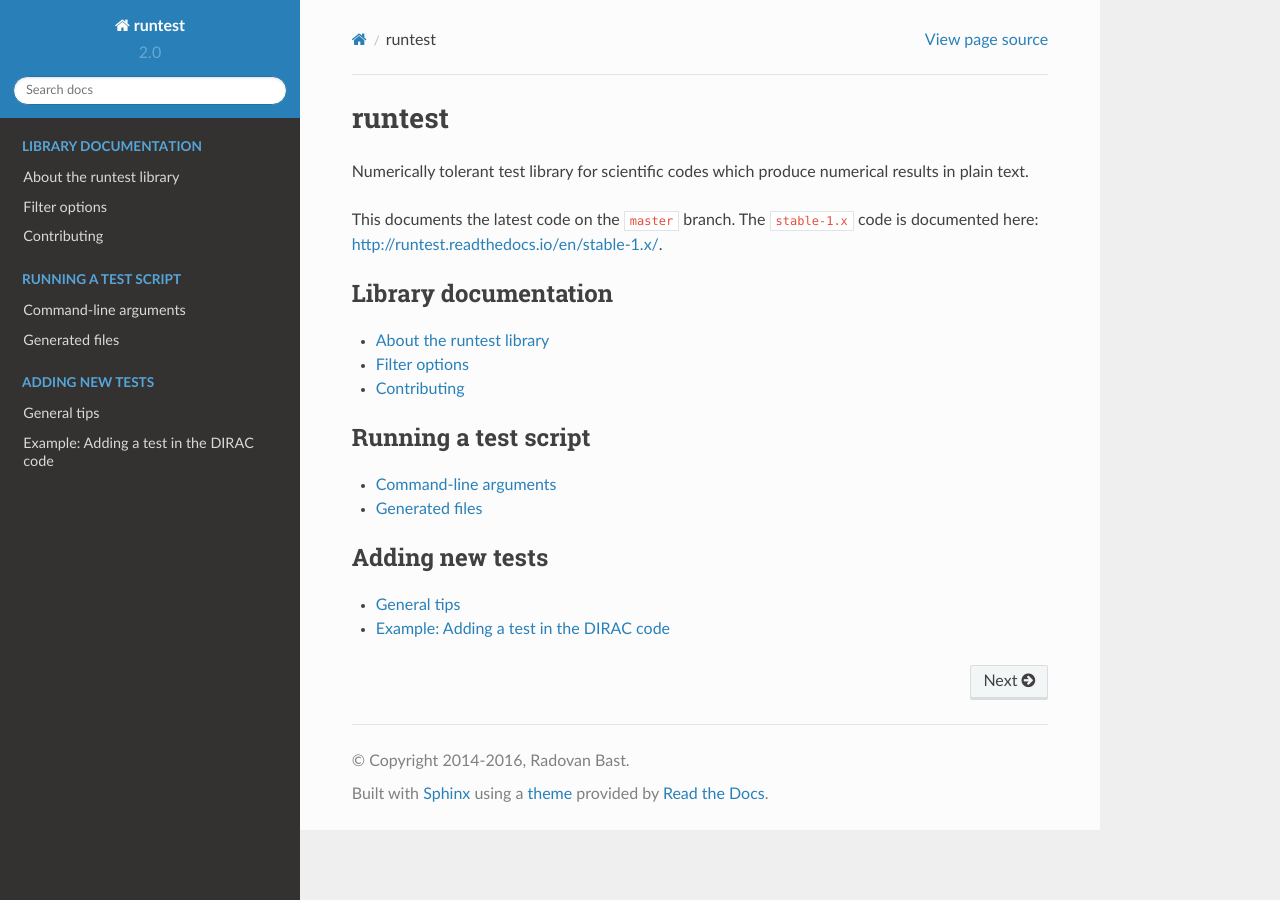
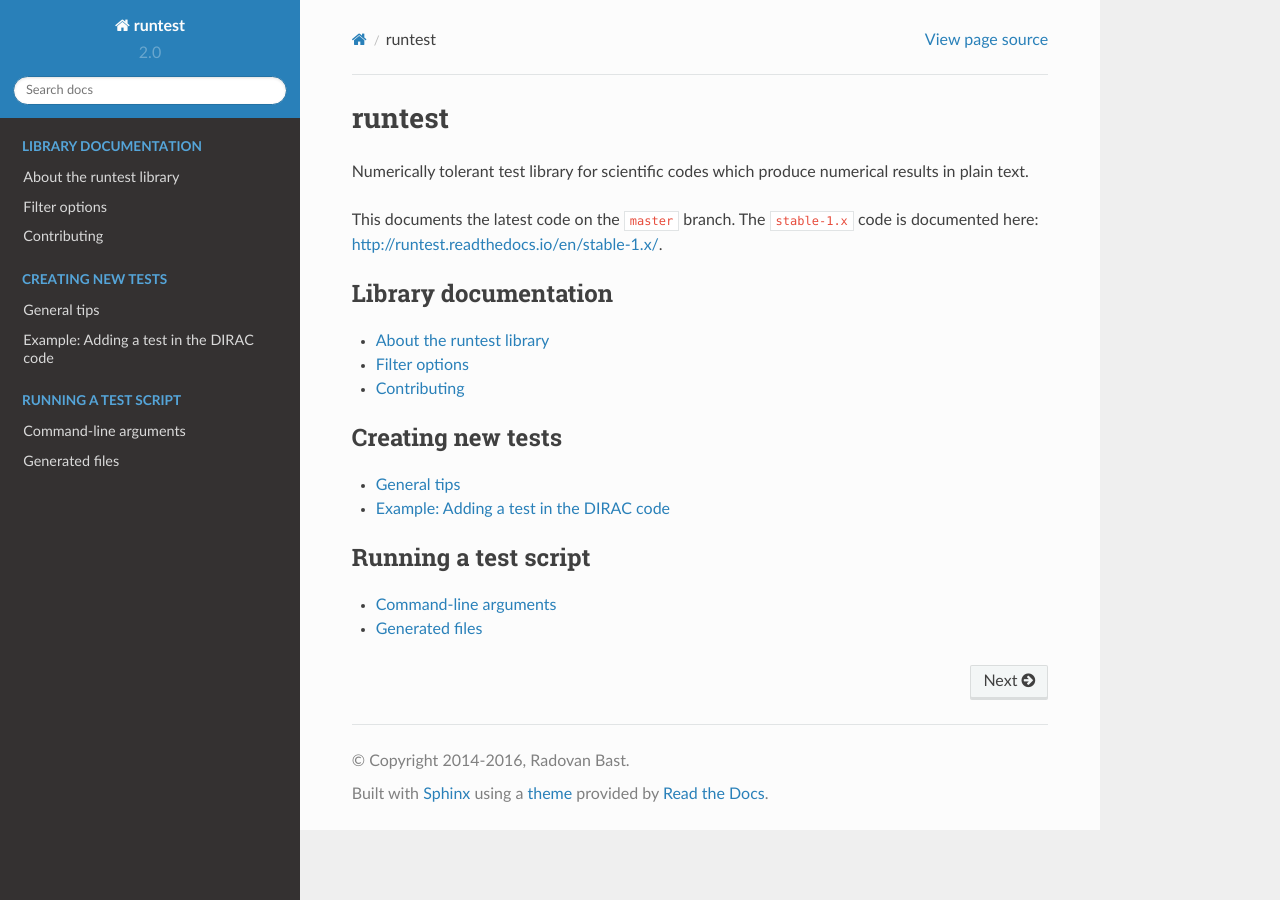
Before and after one commit to bast/runtest, a Sphinx documentation site: the page built from doc/index.rst, in a window 1280 px wide. Built offline with Sphinx 7.4.7 and the Read the Docs theme 2.0.0, drawn with Linux system fonts in a browser that asks for light colours.

Commit message:
rearrange

```diff
--- a/doc/index.rst
+++ b/doc/index.rst
@@ -20,15 +20,15 @@ The ``stable-1.x`` code is documented here: http://runtest.readthedocs.io/en/sta
 
 .. toctree::
    :maxdepth: 1
-   :caption: Running a test script
+   :caption: Creating new tests
 
-   running_tests/command_line_arguments.rst
-   running_tests/generated_files.rst
+   creating/general.rst
+   creating/example.rst
 
 
 .. toctree::
    :maxdepth: 1
-   :caption: Adding new tests
+   :caption: Running a test script
 
-   adding_tests/general.rst
-   adding_tests/example.rst
+   running/command_line_arguments.rst
+   running/generated_files.rst
```
Also changed, not shown: doc/creating/example.rst (renamed from doc/adding_tests/example.rst), doc/creating/general.rst (renamed from doc/adding_tests/general.rst), doc/running/command_line_arguments.rst (renamed from doc/running_tests/command_line_arguments.rst), doc/running/generated_files.rst (renamed from doc/running_tests/generated_files.rst).
